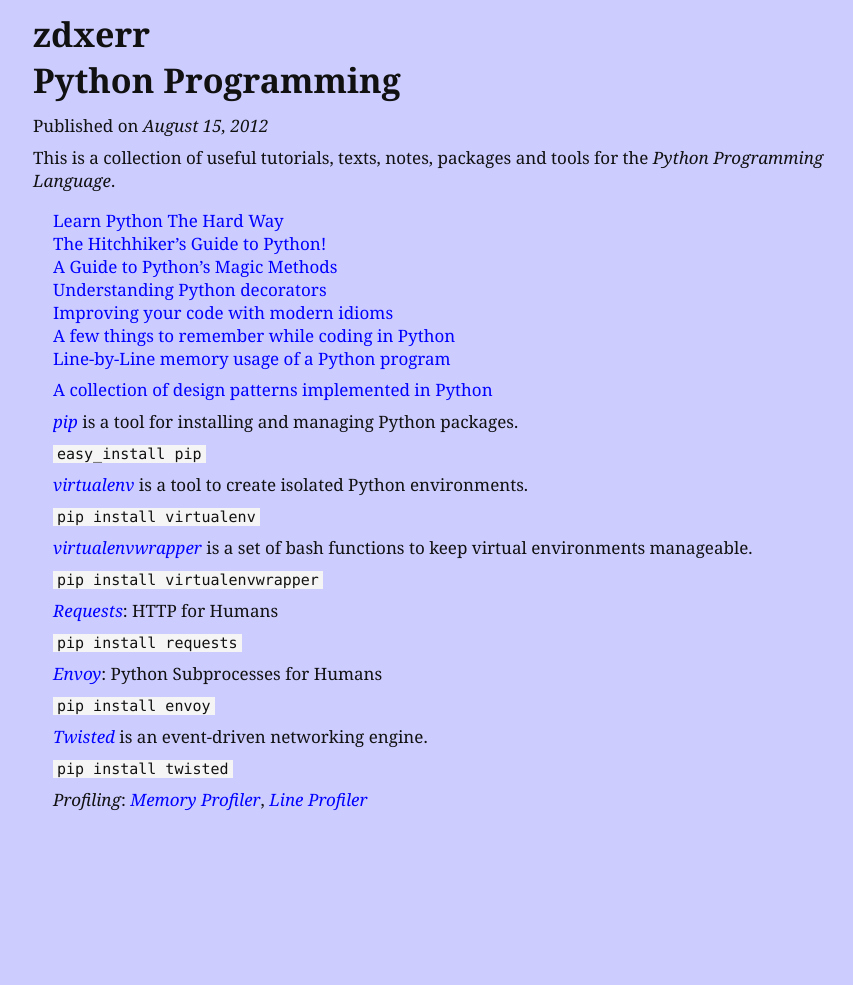
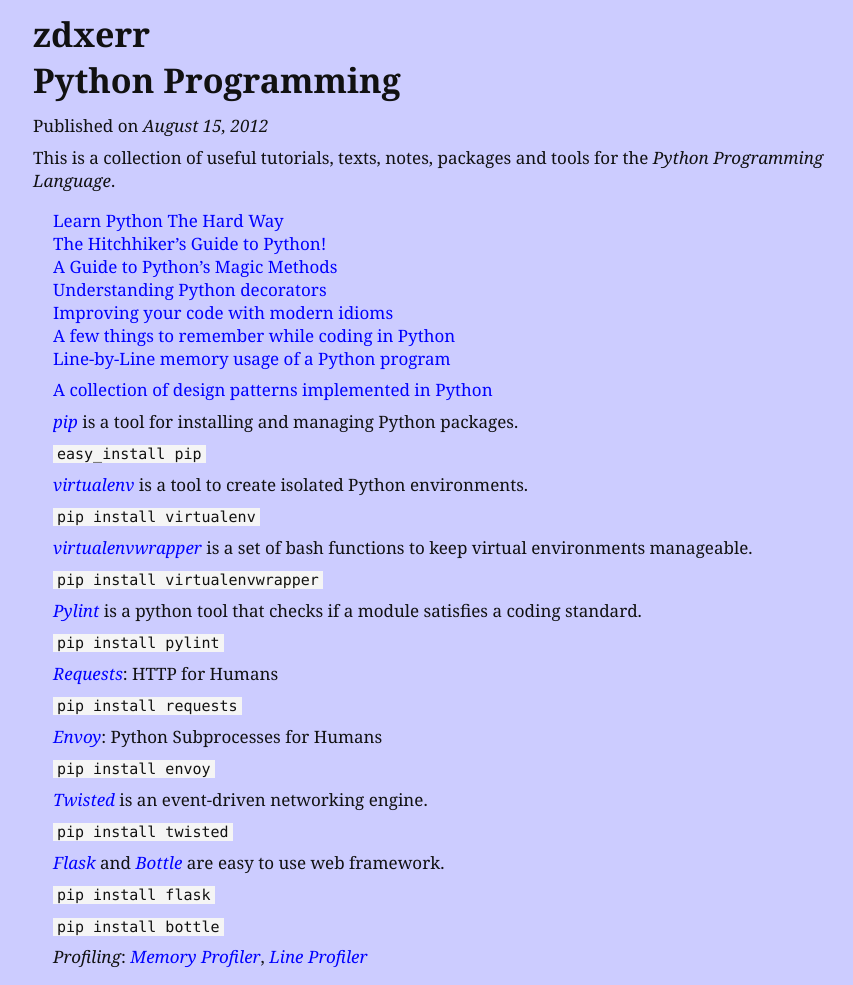
Before and after one commit to zdxerr/zdxerr.github.com, a Jekyll site: the page built from _posts/2012-08-15-python.markdown, in a window 1280 px wide. Shown: the whole page, without its empty margins (207-1060 px from the left). Built offline with Jekyll 4.4.1, drawn with Linux system fonts in a browser that asks for light colours; Markdown is read by kramdown in place of the engine named in the settings; before the commit the page ends 900 px from its top, so only the background shows below that.

Commit message:
Added pylint and flask and bottle.

```diff
--- a/_posts/2012-08-15-python.markdown
+++ b/_posts/2012-08-15-python.markdown
@@ -28,6 +28,10 @@
 
     `pip install virtualenvwrapper`
 
+- _[Pylint](http://www.logilab.org/857)_ is a python tool that checks if a module satisfies a coding standard.
+
+	`pip install pylint`
+
 - _[Requests](http://docs.python-requests.org/)_: HTTP for Humans
 
     `pip install requests`
@@ -40,4 +44,10 @@
 
     `pip install twisted`
 
+- _[Flask](http://flask.pocoo.org/)_ and _[Bottle](http://bottlepy.org/)_ are easy to use web framework.
+
+	`pip install flask`
+
+	`pip install bottle`
+
 - _Profiling_: _[Memory Profiler](https://github.com/fabianp/memory_profiler)_, _[Line Profiler](http://packages.python.org/line_profiler/)_
```
